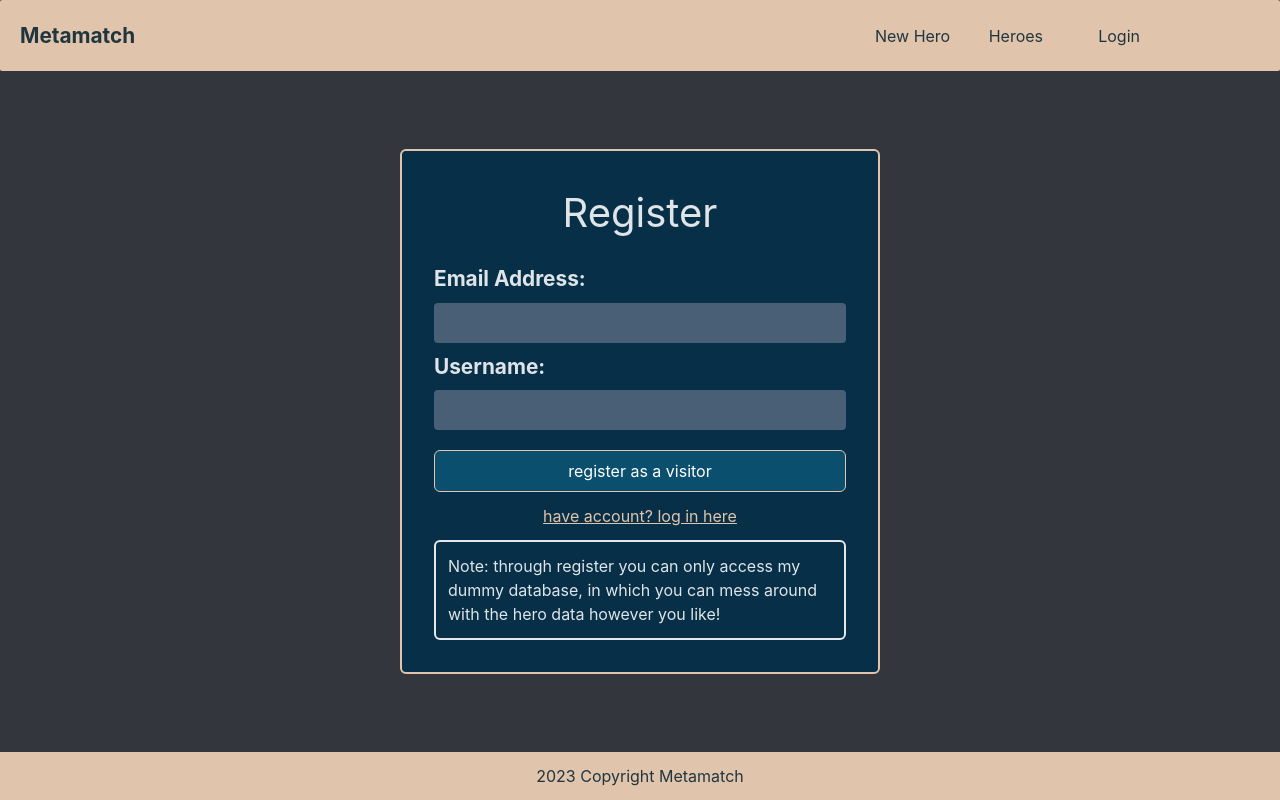
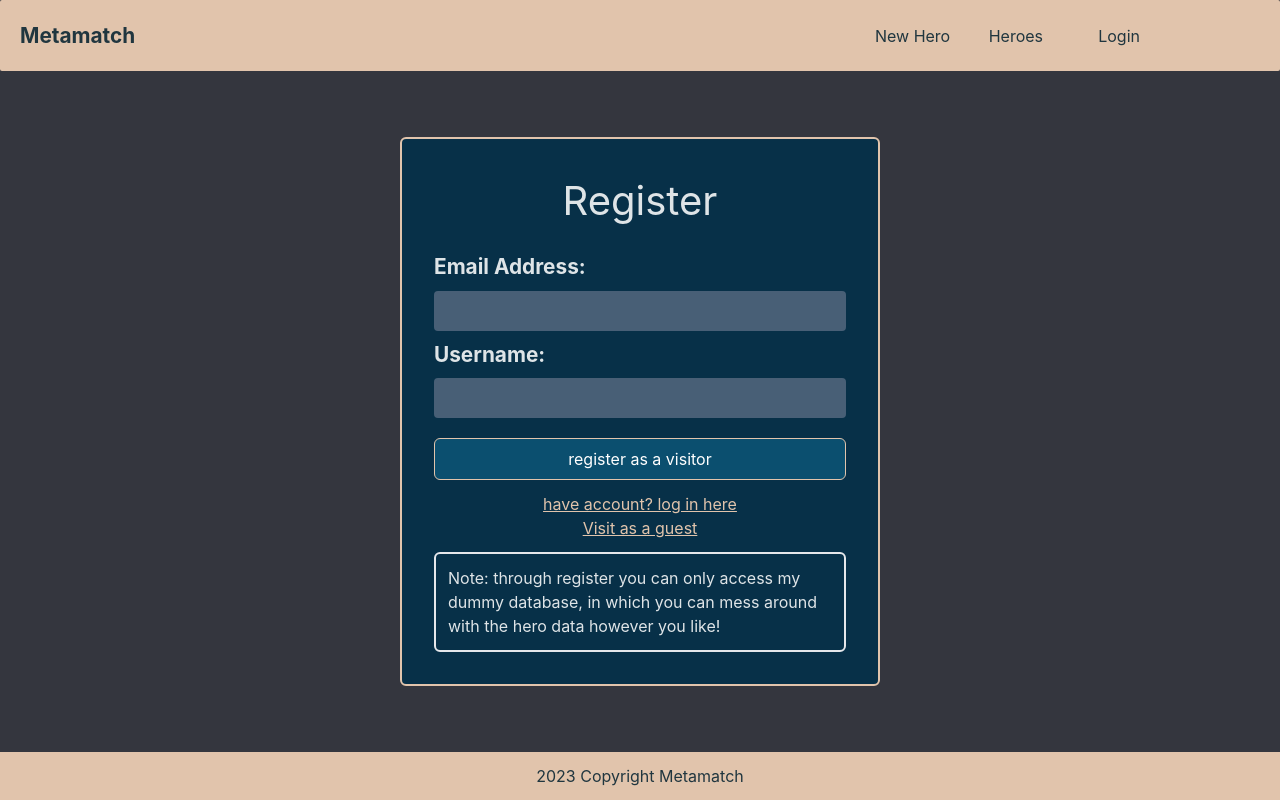
Before and after one commit to Garnetuwu/metamatch-portal, a React (Vite) app: page /register in a window 1280 px wide. Built offline with nearby package versions, Linux system fonts and the light colour scheme.

Commit message:
added visit database without login function

```diff
--- a/src/api/auth.js
+++ b/src/api/auth.js
@@ -1,8 +1,10 @@
 import axios from "axios";
 
 export const loginUser = async (email) => {
-  console.log(email);
-  await axios.post(`${import.meta.env.VITE_SERVER_URL}/login`, { email });
+  const res = await axios.post(`${import.meta.env.VITE_SERVER_URL}/login`, {
+    email,
+  });
+  return res;
 };
 
 export const registerUser = async (email, username) => {
--- a/src/hooks/useAuthRequests.js
+++ b/src/hooks/useAuthRequests.js
@@ -2,11 +2,15 @@ import { useMutation } from "@tanstack/react-query";
 import { authUser, loginUser, registerUser } from "../api/auth";
 
 const useAuthRequests = () => {
-  const login = useMutation((email) => loginUser(email));
+  const login = useMutation({
+    mutationFn: (email) => loginUser(email),
+  });
   const register = useMutation((data) =>
     registerUser(data.email, data.username)
   );
-  const authenticate = useMutation((token) => authUser(token));
+  const authenticate = useMutation({
+    mutationFn: (token) => authUser(token),
+  });
 
   return { login, authenticate, register };
 };
--- a/src/routes/Register.jsx
+++ b/src/routes/Register.jsx
@@ -10,8 +10,8 @@ import { Link, useNavigate } from "react-router-dom";
 import { useEffect, useRef } from "react";
 
 const Register = () => {
-  const { loggedIn } = useAuth();
-  const { register } = useAuthRequests();
+  const { loggedIn, loginHandler } = useAuth();
+  const { register, login } = useAuthRequests();
   const { isSuccess, isError, error, isLoading } = register;
   const navigate = useNavigate();
   const emailRef = useRef();
@@ -29,7 +29,12 @@ const Register = () => {
     if (isSuccess) {
       navigate("/login", { state: { newUser: true } });
     }
-  }, [isSuccess, navigate]);
+    if (login.isSuccess && login.data) {
+      const data = login.data.data;
+      loginHandler(data);
+      navigate("/heroes");
+    }
+  }, [isSuccess, navigate, login, loginHandler]);
 
   return (
     <DisplayWrapper>
@@ -85,6 +90,12 @@ const Register = () => {
             >
               have account? log in here
             </div>
+            <div
+              className="underline text-center hover:cursor-pointer text-sand"
+              onClick={() => login.mutate(import.meta.env.VITE_VISITOR_EMAIL)}
+            >
+              Visit as a guest
+            </div>
             <div className="border-2 rounded-md p-3 mt-3">
               Note: through register you can only access my dummy database, in
               which you can mess around with the hero data however you like!
```
